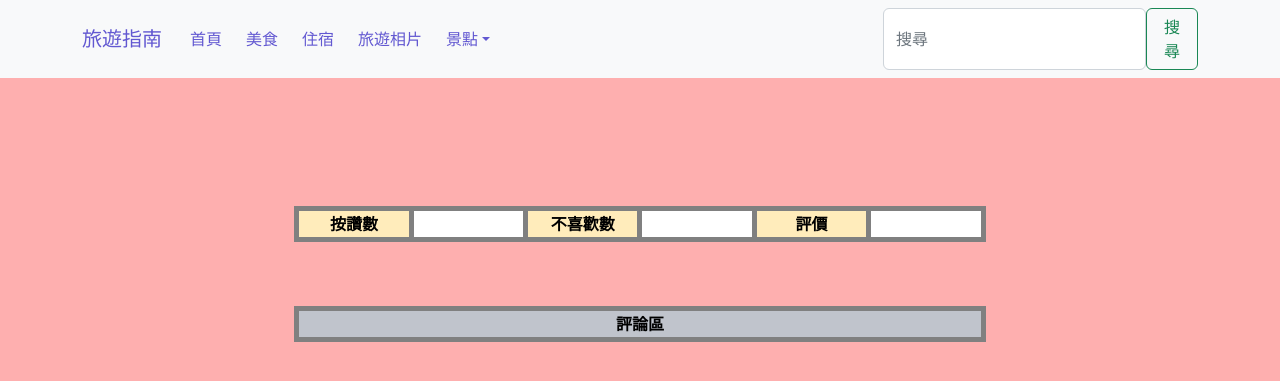
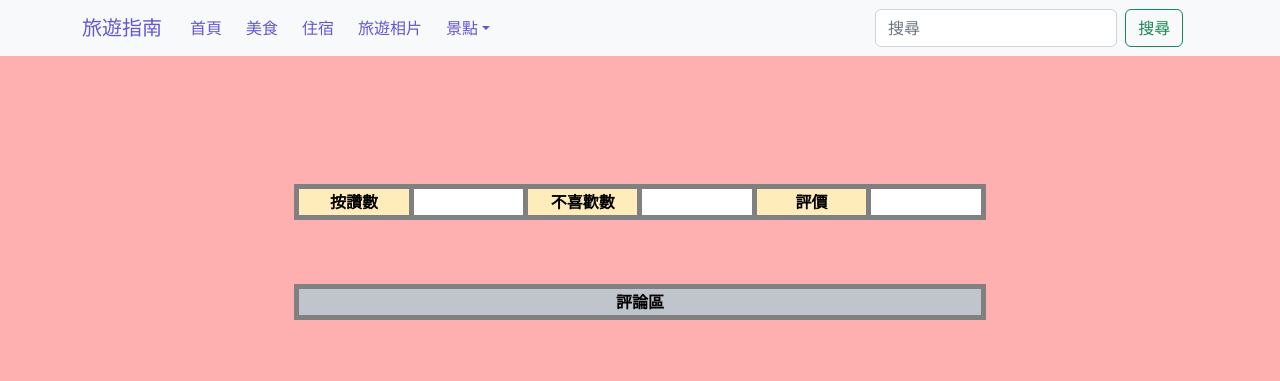
Before and after one commit to NTX8205/webproject, a PHP site: page / in a window 1280 px wide. Shown: the top 381 px of the page. Run offline with PHP 8.4, Linux system fonts and the light colour scheme; lists and menus that the app fills with data are empty.

Commit message:
更改版型

```diff
--- a/index.php
+++ b/index.php
@@ -17,7 +17,7 @@
 </head>
 
 <body>
-    <nav class="navbar navbar-expand-lg navbar-light bg-light" aria-label="Eighth navbar example">
+    <nav class="navbar navbar-expand-lg bg-light" aria-label="Eighth navbar example">
         <div class="container">
             <a class="navbar-brand" href="#">旅遊指南</a>
             <button class="navbar-toggler" type="button" data-bs-toggle="collapse" data-bs-target="#navbarsExample07"
@@ -52,7 +52,7 @@
                     </li>
                 </ul>
                 <form role="search" action="./src/controllers/search.php" method="GET" class="d-flex">
-                    <input class="form-control" type="search" placeholder="搜尋" aria-label="Search" name="search">
+                    <input class="form-control me-2 w-75" type="search" placeholder="搜尋" aria-label="Search" name="search">
                     <button class="btn btn-outline-success" type="submit">搜尋</button>
                 </form>
             </div>
```
